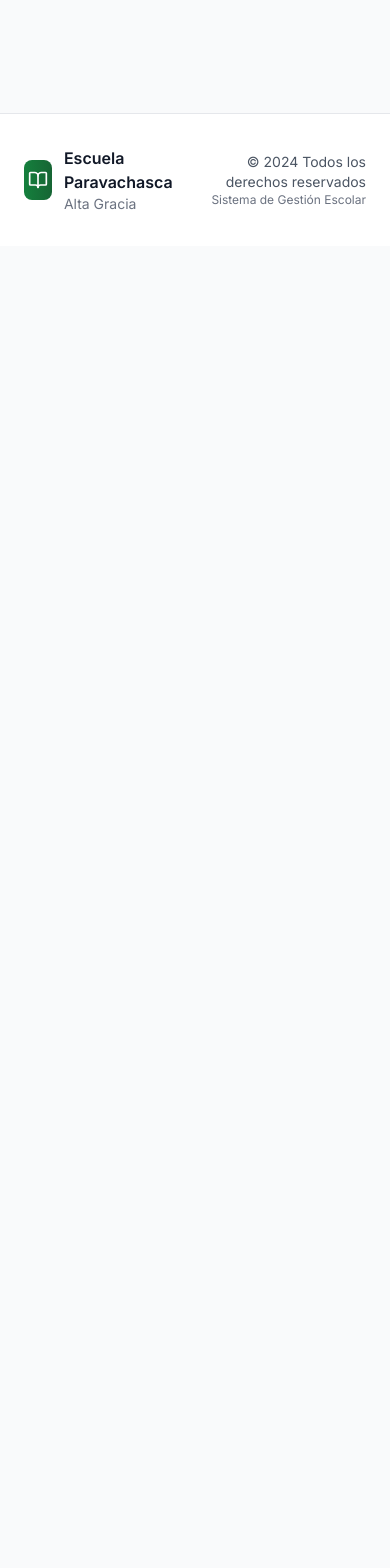
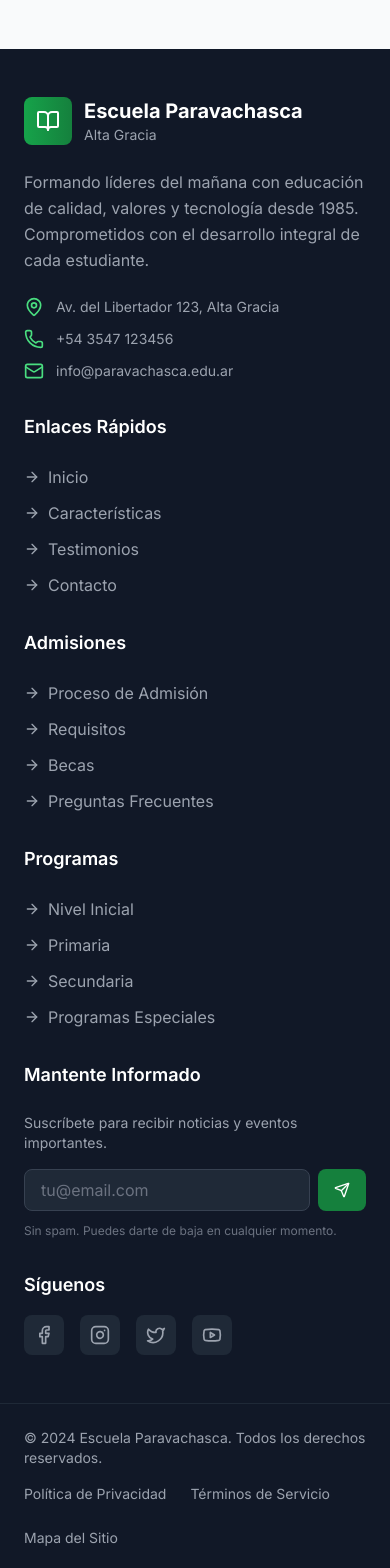
Before and after one commit to andavian/school-management-front, a React (Vite) app: page / in a window 390 px wide. Shown: the part 8080-9648 px from the top of the page. Before the commit the page ends 8326 px from the top, so only its background shows below. Built offline with nearby package versions, Linux system fonts and the light colour scheme.

Commit message:
feat(footer): add comprehensive footer with newsletter, social links and legal info

```diff
--- a/src/features/landing/components/Footer.tsx
+++ b/src/features/landing/components/Footer.tsx
@@ -1,27 +1,303 @@
-import { BookOpen } from "lucide-react";
+import React, { useState } from "react";
+import {
+  BookOpen,
+  MapPin,
+  Phone,
+  Mail,
+  Facebook,
+  Instagram,
+  Twitter,
+  Youtube,
+  ArrowRight,
+  Send,
+  Check,
+} from "lucide-react";
 
 export default function Footer() {
+  const [email, setEmail] = useState("");
+  const [isSubscribed, setIsSubscribed] = useState(false);
+  const [isSubmitting, setIsSubmitting] = useState(false);
+
+  const handleNewsletterSubmit = async (e: React.FormEvent) => {
+    e.preventDefault();
+    if (!email) return;
+
+    setIsSubmitting(true);
+
+    // Simular suscripción
+    await new Promise((resolve) => setTimeout(resolve, 1000));
+
+    setIsSubscribed(true);
+    setEmail("");
+    setIsSubmitting(false);
+  };
+
+  const quickLinks = [
+    { name: "Inicio", href: "#inicio" },
+    { name: "Características", href: "#features" },
+    { name: "Testimonios", href: "#testimonials" },
+    { name: "Contacto", href: "#contact" },
+  ];
+
+  const admissionsLinks = [
+    { name: "Proceso de Admisión", href: "/admisiones" },
+    { name: "Requisitos", href: "/requisitos" },
+    { name: "Becas", href: "/becas" },
+    { name: "Preguntas Frecuentes", href: "/faq" },
+  ];
+
+  const academicLinks = [
+    { name: "Nivel Inicial", href: "/inicial" },
+    { name: "Primaria", href: "/primaria" },
+    { name: "Secundaria", href: "/secundaria" },
+    { name: "Programas Especiales", href: "/programas" },
+  ];
+
+  const socialLinks = [
+    {
+      icon: Facebook,
+      name: "Facebook",
+      href: "https://facebook.com/escuelaparavachasca",
+      color: "hover:text-blue-600",
+    },
+    {
+      icon: Instagram,
+      name: "Instagram",
+      href: "https://instagram.com/escuelaparavachasca",
+      color: "hover:text-pink-600",
+    },
+    {
+      icon: Twitter,
+      name: "Twitter",
+      href: "https://twitter.com/escuelaparavachasca",
+      color: "hover:text-blue-400",
+    },
+    {
+      icon: Youtube,
+      name: "YouTube",
+      href: "https://youtube.com/escuelaparavachasca",
+      color: "hover:text-red-600",
+    },
+  ];
+
+  const scrollToSection = (sectionId: string) => {
+    const element = document.getElementById(sectionId);
+    if (element) {
+      const headerHeight = 80;
+      const elementPosition = element.getBoundingClientRect().top;
+      const offsetPosition =
+        elementPosition + window.pageYOffset - headerHeight;
+
+      window.scrollTo({
+        top: offsetPosition,
+        behavior: "smooth",
+      });
+    }
+  };
+
   return (
-    <footer className="bg-white border-t border-gray-200 mt-16">
-      <div className="container mx-auto px-6 py-8">
-        <div className="flex items-center justify-between">
-          <div className="flex items-center gap-3">
-            <div className="w-10 h-10 bg-gradient-to-r from-primary-600 to-primary-700 rounded-lg flex items-center justify-center">
-              <BookOpen className="w-5 h-5 text-white" />
+    <footer className="bg-gray-900 text-white">
+      {/* Main Footer Content */}
+      <div className="container mx-auto px-6 py-12">
+        <div className="grid grid-cols-1 md:grid-cols-2 lg:grid-cols-4 gap-8 lg:gap-12">
+          {/* Brand Column */}
+          <div className="lg:col-span-1">
+            <div className="flex items-center gap-3 mb-6">
+              <div className="w-12 h-12 bg-gradient-to-r from-primary-500 to-primary-600 rounded-lg flex items-center justify-center">
+                <BookOpen className="w-6 h-6 text-white" />
+              </div>
+              <div>
+                <h3 className="text-xl font-bold">Escuela Paravachasca</h3>
+                <p className="text-gray-400 text-sm">Alta Gracia</p>
+              </div>
             </div>
-            <div>
-              <p className="font-semibold text-gray-900">
-                Escuela Paravachasca
-              </p>
-              <p className="text-sm text-gray-500">Alta Gracia</p>
+
+            <p className="text-gray-400 mb-6 leading-relaxed">
+              Formando líderes del mañana con educación de calidad, valores y
+              tecnología desde 1985. Comprometidos con el desarrollo integral de
+              cada estudiante.
+            </p>
+
+            {/* Contact Info */}
+            <div className="space-y-3">
+              <div className="flex items-center gap-3 text-gray-400">
+                <MapPin className="w-5 h-5 text-primary-400" />
+                <span className="text-sm">
+                  Av. del Libertador 123, Alta Gracia
+                </span>
+              </div>
+              <div className="flex items-center gap-3 text-gray-400">
+                <Phone className="w-5 h-5 text-primary-400" />
+                <span className="text-sm">+54 3547 123456</span>
+              </div>
+              <div className="flex items-center gap-3 text-gray-400">
+                <Mail className="w-5 h-5 text-primary-400" />
+                <span className="text-sm">info@paravachasca.edu.ar</span>
+              </div>
             </div>
           </div>
 
-          <div className="text-right">
-            <p className="text-sm text-gray-600">
-              © 2024 Todos los derechos reservados
-            </p>
-            <p className="text-xs text-gray-500">Sistema de Gestión Escolar</p>
+          {/* Quick Links */}
+          <div>
+            <h4 className="text-lg font-semibold mb-6 text-white">
+              Enlaces Rápidos
+            </h4>
+            <ul className="space-y-3">
+              {quickLinks.map((link) => (
+                <li key={link.name}>
+                  <button
+                    onClick={() => scrollToSection(link.href.replace("#", ""))}
+                    className="text-gray-400 hover:text-primary-400 transition flex items-center gap-2 group"
+                  >
+                    <ArrowRight className="w-4 h-4 group-hover:translate-x-1 transition-transform" />
+                    {link.name}
+                  </button>
+                </li>
+              ))}
+            </ul>
+          </div>
+
+          {/* Admissions & Academic */}
+          <div>
+            <h4 className="text-lg font-semibold mb-6 text-white">
+              Admisiones
+            </h4>
+            <ul className="space-y-3 mb-8">
+              {admissionsLinks.map((link) => (
+                <li key={link.name}>
+                  <a
+                    href={link.href}
+                    className="text-gray-400 hover:text-primary-400 transition flex items-center gap-2 group"
+                  >
+                    <ArrowRight className="w-4 h-4 group-hover:translate-x-1 transition-transform" />
+                    {link.name}
+                  </a>
+                </li>
+              ))}
+            </ul>
+
+            <h4 className="text-lg font-semibold mb-6 text-white">Programas</h4>
+            <ul className="space-y-3">
+              {academicLinks.map((link) => (
+                <li key={link.name}>
+                  <a
+                    href={link.href}
+                    className="text-gray-400 hover:text-primary-400 transition flex items-center gap-2 group"
+                  >
+                    <ArrowRight className="w-4 h-4 group-hover:translate-x-1 transition-transform" />
+                    {link.name}
+                  </a>
+                </li>
+              ))}
+            </ul>
+          </div>
+
+          {/* Newsletter & Social */}
+          <div>
+            <h4 className="text-lg font-semibold mb-6 text-white">
+              Mantente Informado
+            </h4>
+
+            {/* Newsletter */}
+            <div className="mb-8">
+              {isSubscribed ? (
+                <div className="bg-green-900/30 border border-green-800 rounded-lg p-4">
+                  <div className="flex items-center gap-2 text-green-400 mb-2">
+                    <Check className="w-5 h-5" />
+                    <span className="font-semibold">¡Suscrito!</span>
+                  </div>
+                  <p className="text-green-300 text-sm">
+                    Gracias por suscribirte. Te mantendremos informado sobre
+                    novedades.
+                  </p>
+                </div>
+              ) : (
+                <>
+                  <p className="text-gray-400 text-sm mb-4">
+                    Suscríbete para recibir noticias y eventos importantes.
+                  </p>
+                  <form onSubmit={handleNewsletterSubmit} className="space-y-3">
+                    <div className="flex gap-2">
+                      <input
+                        type="email"
+                        value={email}
+                        onChange={(e) => setEmail(e.target.value)}
+                        placeholder="tu@email.com"
+                        className="flex-1 px-4 py-2 bg-gray-800 border border-gray-700 rounded-lg text-white placeholder-gray-500 focus:outline-none focus:ring-2 focus:ring-primary-500 focus:border-transparent"
+                        required
+                      />
+                      <button
+                        type="submit"
+                        disabled={isSubmitting}
+                        className="px-4 py-2 bg-primary-600 text-white rounded-lg hover:bg-primary-700 transition flex items-center gap-2 disabled:opacity-50 disabled:cursor-not-allowed"
+                      >
+                        {isSubmitting ? (
+                          <div className="w-4 h-4 border-2 border-white border-t-transparent rounded-full animate-spin"></div>
+                        ) : (
+                          <Send className="w-4 h-4" />
+                        )}
+                      </button>
+                    </div>
+                    <p className="text-gray-500 text-xs">
+                      Sin spam. Puedes darte de baja en cualquier momento.
+                    </p>
+                  </form>
+                </>
+              )}
+            </div>
+
+            {/* Social Links */}
+            <div>
+              <h5 className="text-lg font-semibold mb-4 text-white">
+                Síguenos
+              </h5>
+              <div className="flex gap-4">
+                {socialLinks.map((social) => (
+                  <a
+                    key={social.name}
+                    href={social.href}
+                    target="_blank"
+                    rel="noopener noreferrer"
+                    className={`w-10 h-10 bg-gray-800 rounded-lg flex items-center justify-center text-gray-400 transition ${social.color} hover:bg-gray-700`}
+                    aria-label={`Síguenos en ${social.name}`}
+                  >
+                    <social.icon className="w-5 h-5" />
+                  </a>
+                ))}
+              </div>
+            </div>
+          </div>
+        </div>
+      </div>
+
+      {/* Bottom Bar */}
+      <div className="border-t border-gray-800">
+        <div className="container mx-auto px-6 py-6">
+          <div className="flex flex-col md:flex-row justify-between items-center gap-4">
+            <div className="text-gray-400 text-sm">
+              © 2024 Escuela Paravachasca. Todos los derechos reservados.
+            </div>
+
+            <div className="flex flex-wrap gap-6 text-sm">
+              <a
+                href="/privacidad"
+                className="text-gray-400 hover:text-primary-400 transition"
+              >
+                Política de Privacidad
+              </a>
+              <a
+                href="/terminos"
+                className="text-gray-400 hover:text-primary-400 transition"
+              >
+                Términos de Servicio
+              </a>
+              <a
+                href="/mapa-sitio"
+                className="text-gray-400 hover:text-primary-400 transition"
+              >
+                Mapa del Sitio
+              </a>
+            </div>
           </div>
         </div>
       </div>
```
